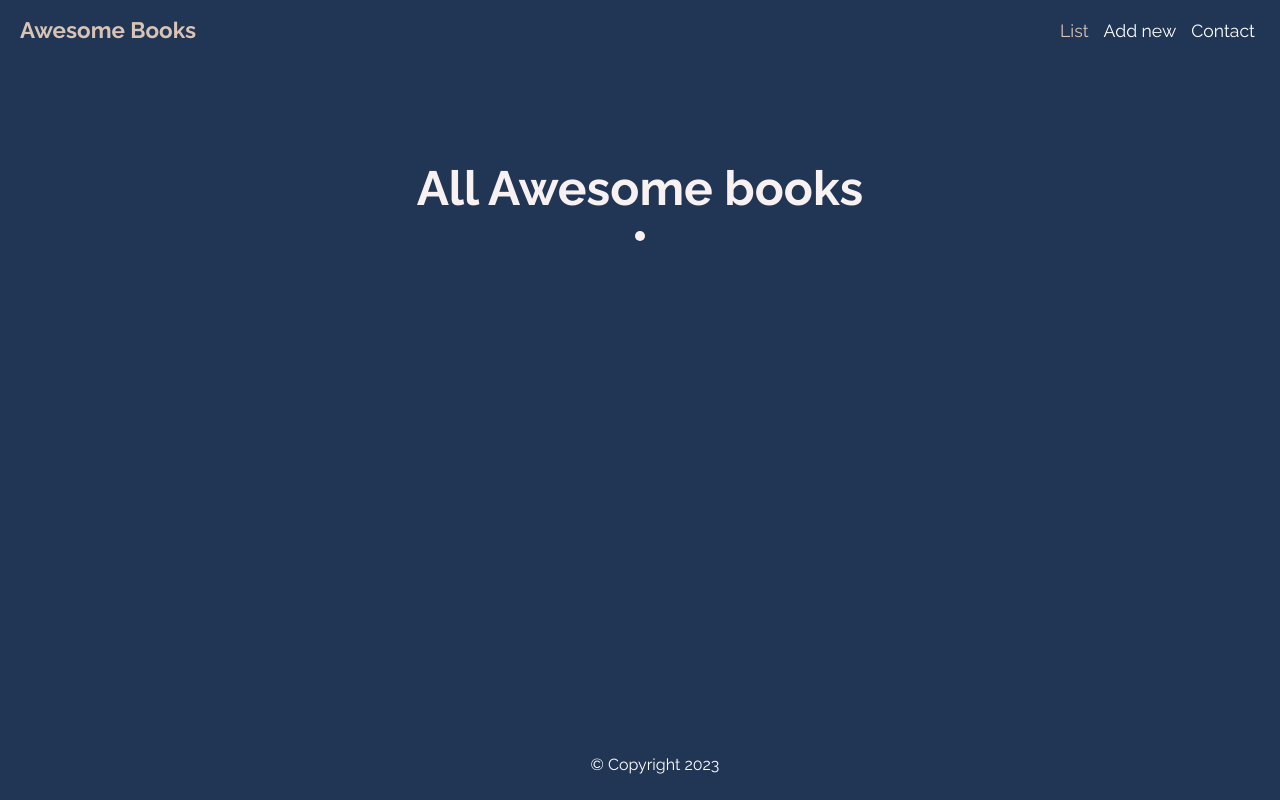
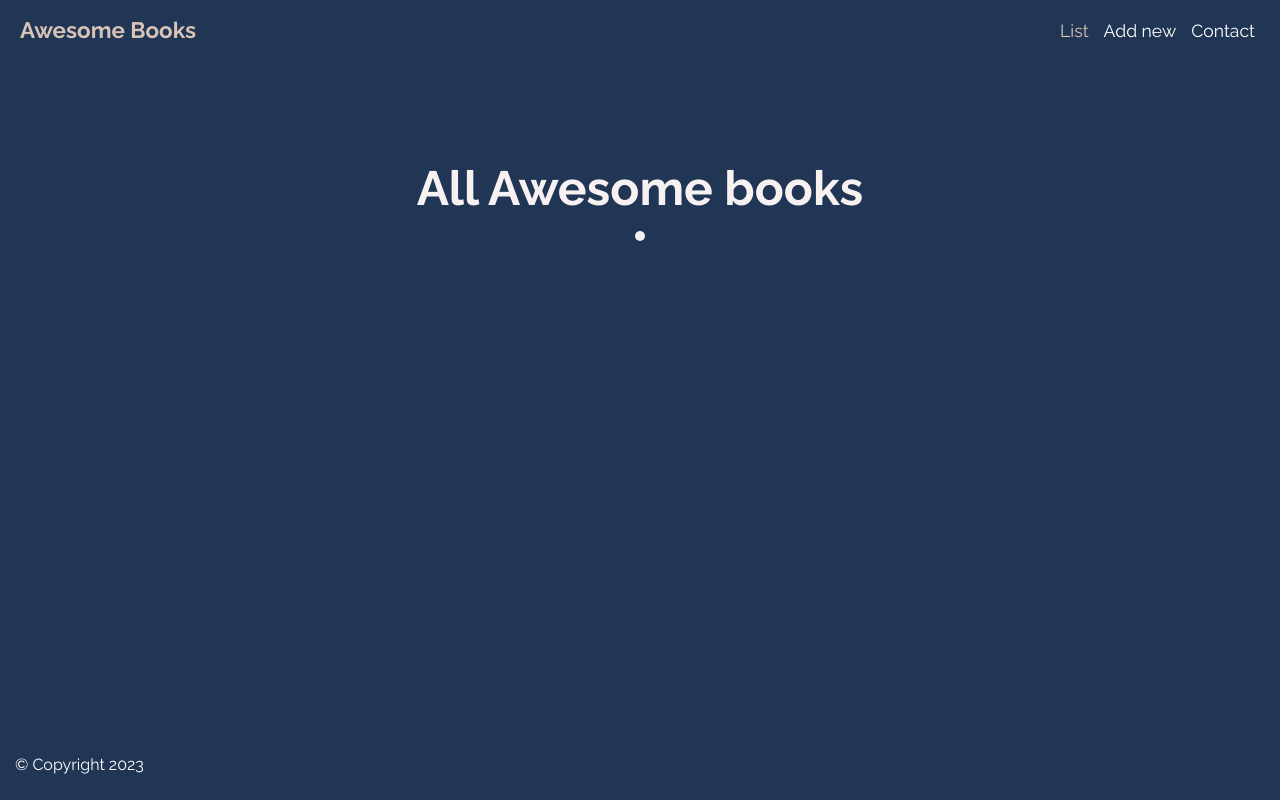
Before and after one commit to Mofuhidy/awesome-books-ES6, a website with bundled scripts: page index.html in a window 1280 px wide. Built offline with nearby package versions, Linux system fonts and the light colour scheme.

Commit message:
Update style.css

```diff
--- a/style.css
+++ b/style.css
@@ -134,7 +134,7 @@ ul li {
   justify-content: space-between;
   width: 300px;
   align-items: center;
-  height: 30px;
+  min-height: 40px;
   padding: 5px;
   color: #fff;
 }
@@ -235,13 +235,12 @@ section[data-visible="false"] {
 }
 
 footer {
-  position: fixed;
+  position: absolute;
   bottom: 0;
   left: 0;
   display: flex;
   justify-content: center;
   height: 30px;
-  width: 100%;
   padding: 15px;
 }
 
```
